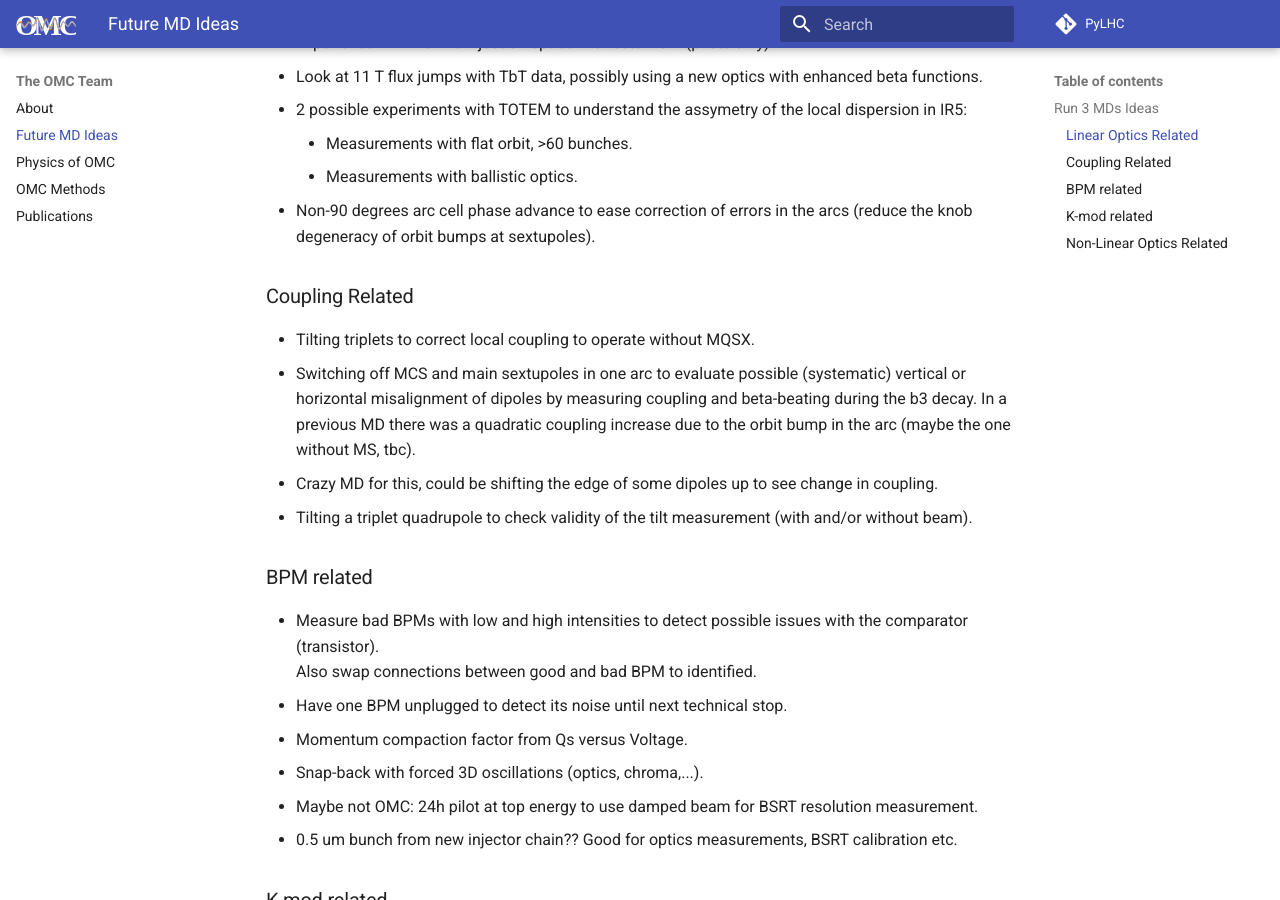
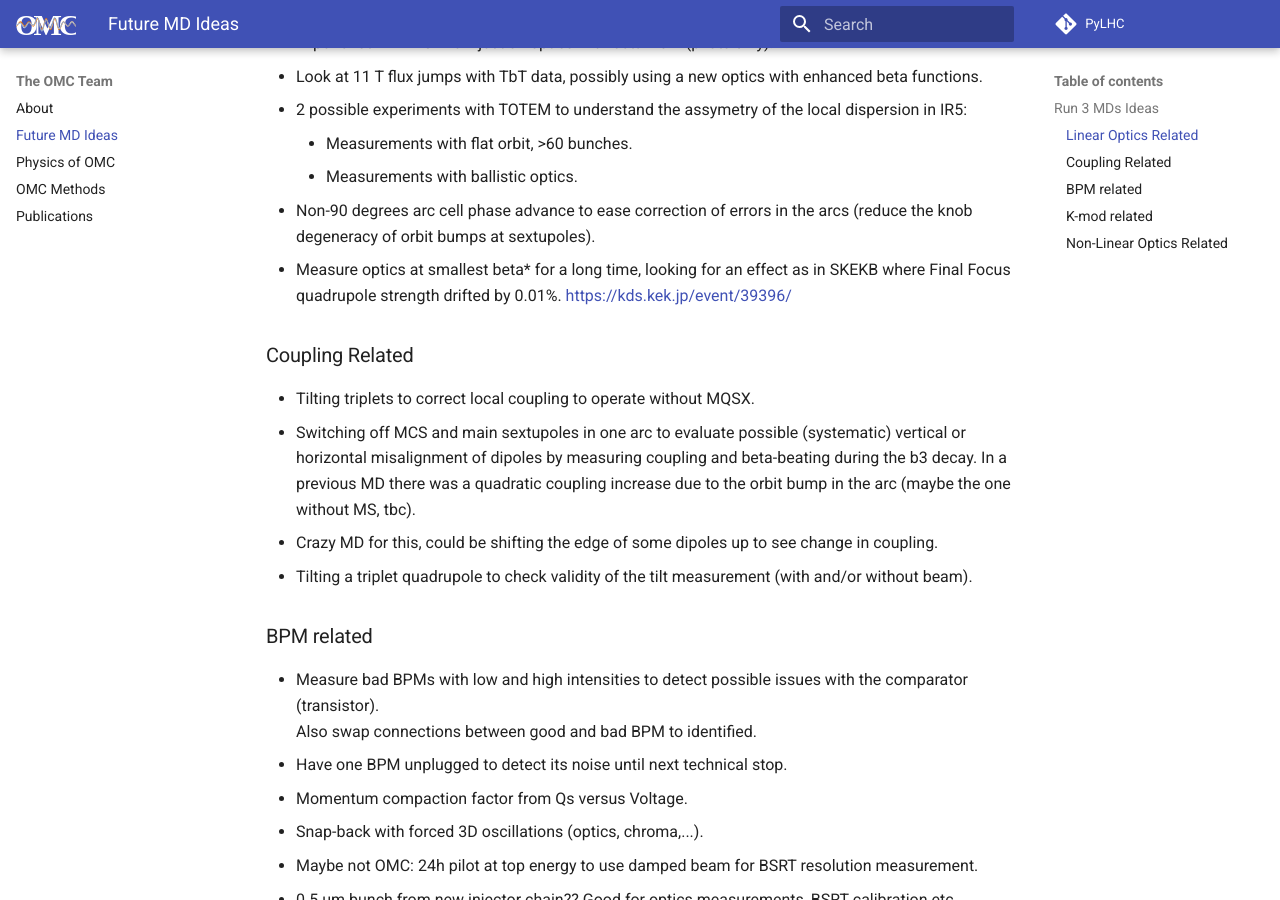
Before and after one commit to pylhc/pylhc.github.io, an MkDocs documentation site: the page built from docs/omc_team/ideas.md, in a window 1280 px wide and 900 px high, scrolled down 573 px. Built offline with MkDocs 1.6.1 and Material for MkDocs 9.7.7, drawn with Linux system fonts in a browser that asks for light colours.

Commit message:
adding long term optics check

```diff
--- a/docs/omc_team/ideas.md
+++ b/docs/omc_team/ideas.md
@@ -16,6 +16,7 @@
     * Measurements with flat orbit, >60 bunches.
     * Measurements with ballistic optics.
 * Non-90 degrees arc cell phase advance to ease correction of errors in the arcs (reduce the knob degeneracy of orbit bumps at sextupoles).
+* Measure optics at smallest beta* for a long time, looking for an effect as in SKEKB where Final Focus quadrupole strength drifted by 0.01%.  https://kds.kek.jp/event/39396/
 
 ### Coupling Related
 
```
